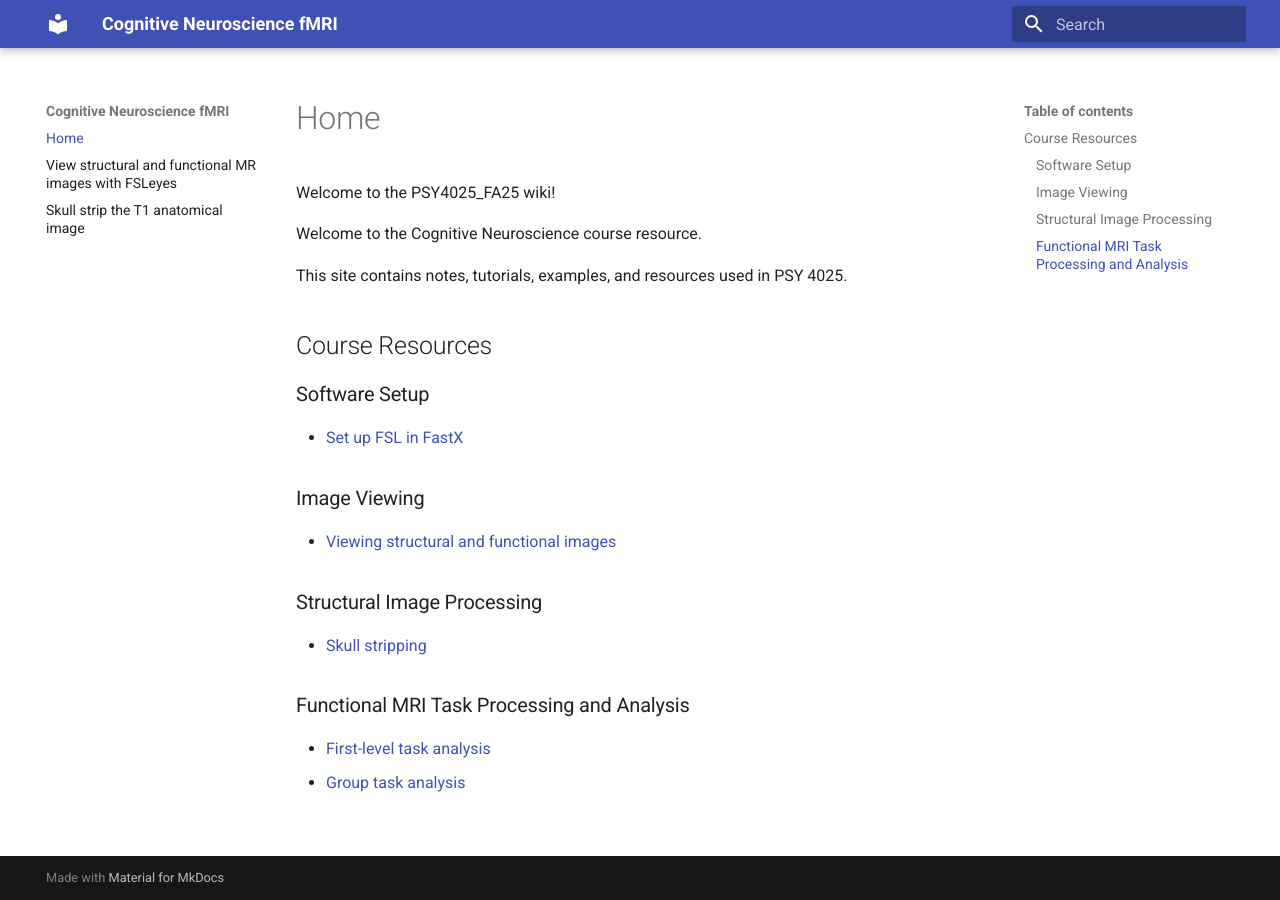
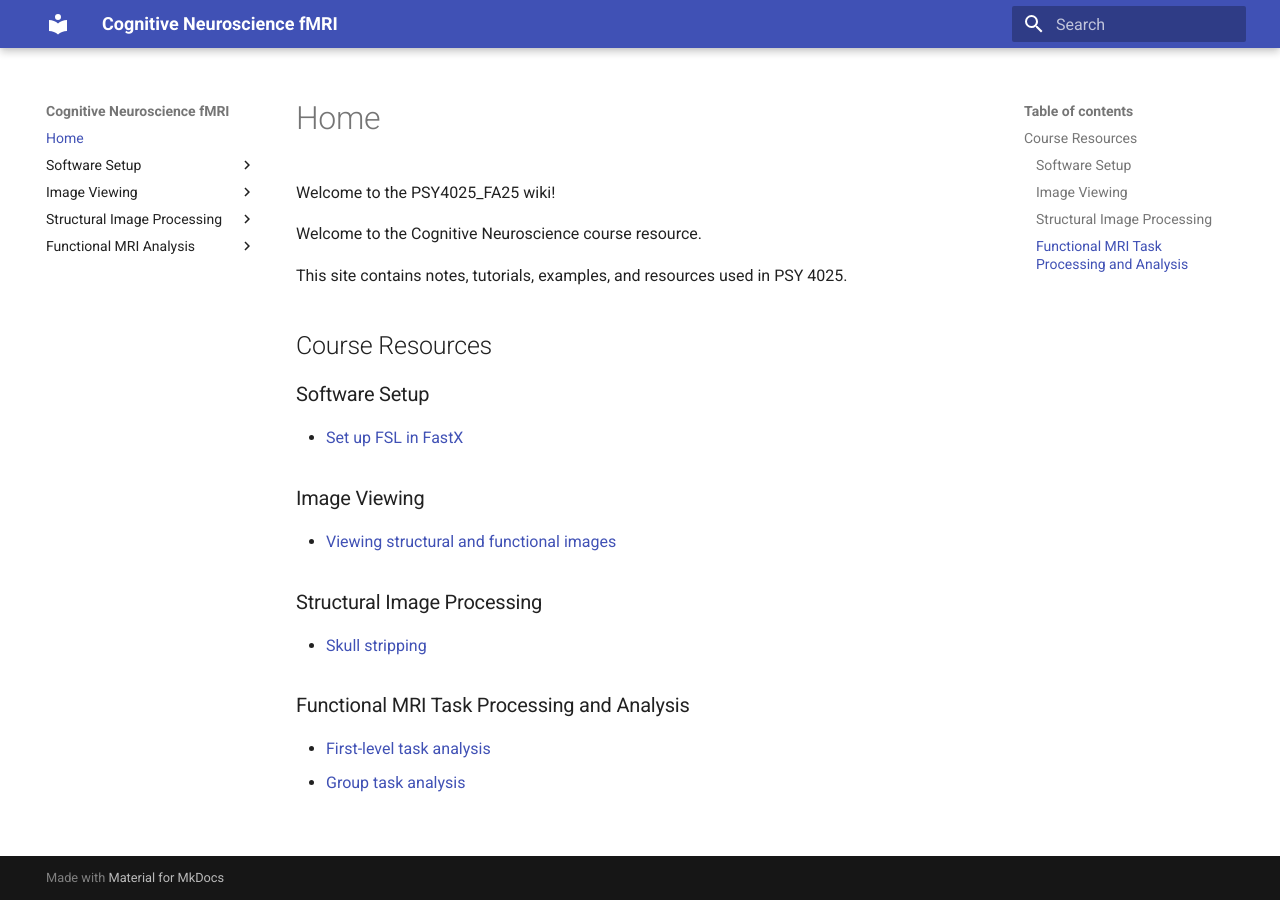
Before and after one commit to mwvoss/cognitive-neuroscience-fmri, an MkDocs documentation site: the page built from docs/index.md, in a window 1280 px wide. Built offline with MkDocs 1.6.1 and Material for MkDocs 9.7.7, drawn with Linux system fonts in a browser that asks for light colours.

Commit message:
update yaml

```diff
--- a/mkdocs.yml
+++ b/mkdocs.yml
@@ -3,10 +3,18 @@ site_name: Cognitive Neuroscience fMRI
 theme:
   name: material
 
+
 nav:
   - Home: index.md
-  - View structural and functional MR images with FSLeyes: View-structural-and-functional-MR-images-with-FSLeyes.md
-  - Skull strip the T1 anatomical image: Skull-Strip-the-T1-anatomical-image.md
+  - Software Setup:
+      - Set up FSL in FastX: Set-up-FSL-in-fastx.md
+  - Image Viewing:
+      - Viewing structural and functional images: View-structural-and-functional-MR-images-with-FSLeyes.md
+  - Structural Image Processing:
+      - Skull stripping: Skull-Strip-the-T1-anatomical-image.md
+  - Functional MRI Analysis:
+      - First-level task analysis: Single-subject_preprocess-task-model.md
+      - Group-level task analysis: Group-Analysis.md
 
 markdown_extensions:
   - attr_list
```
Also changed, not shown: site/Group-Analysis/index.html, site/archive/Group-Analysis/index.html (added), site/index.html, site/search/search_index.json.
